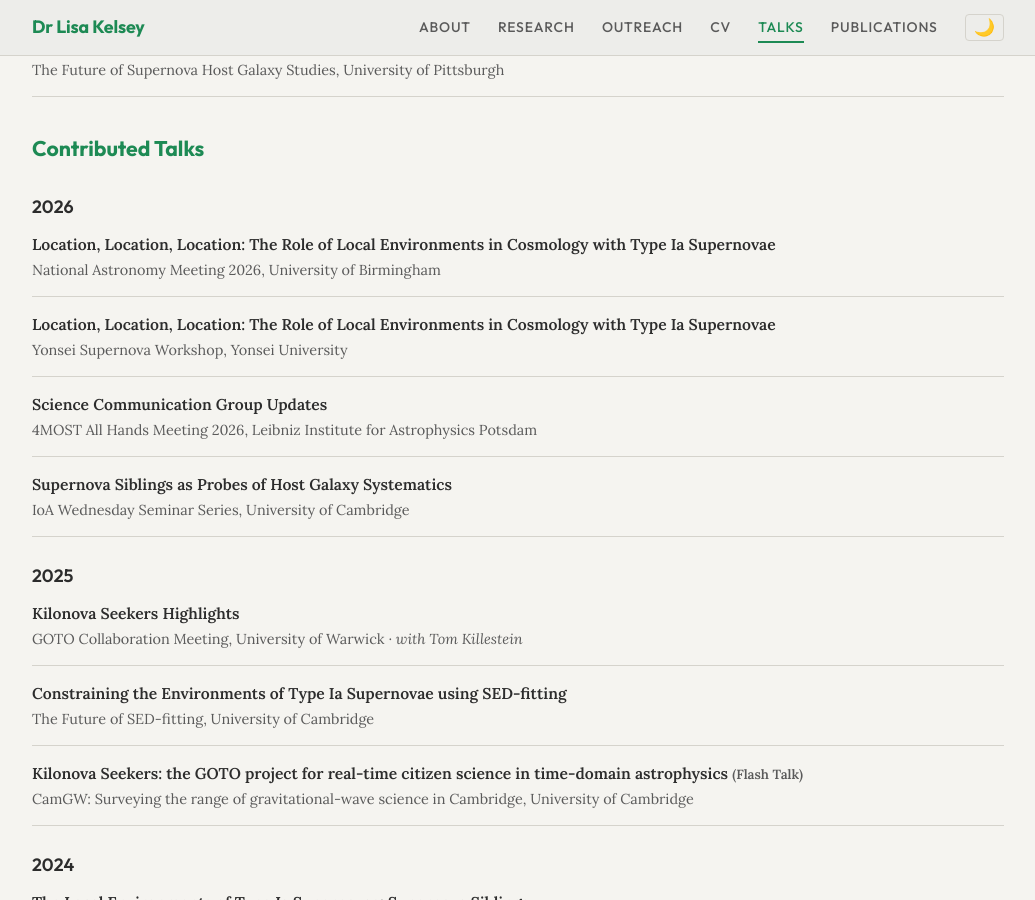
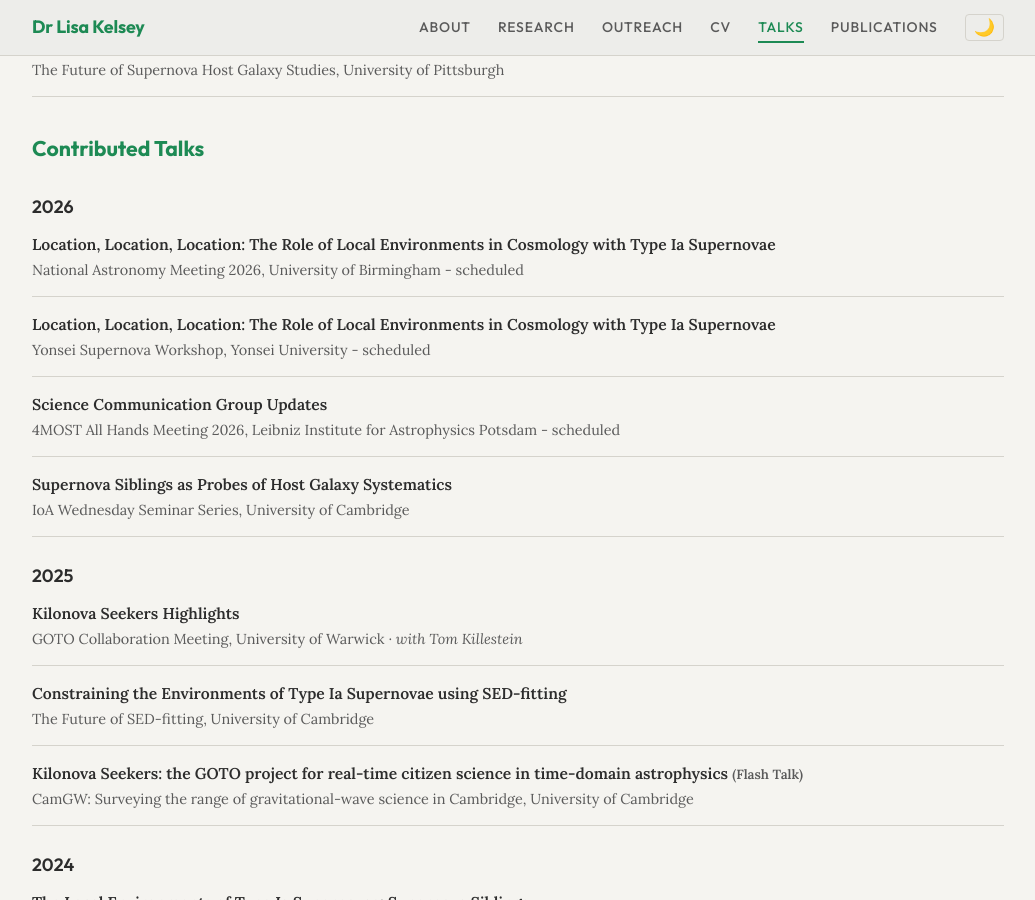
Before and after one commit to LKelsey/LKelsey.github.io, a Jekyll site: the page built from talks.md, in a window 1280 px wide and 900 px high, scrolled down 1586 px. Shown: the whole window, without its empty margins (122-1157 px from the left). Built offline with Jekyll 4.4.1, drawn with Linux system fonts in a browser that asks for light colours.

Commit message:
Mark conferences as scheduled

```diff
--- a/_data/conference_talks.yml
+++ b/_data/conference_talks.yml
@@ -79,17 +79,17 @@
 
 contributed:
   - title: "Location, Location, Location: The Role of Local Environments in Cosmology with Type Ia Supernovae"
-    venue: National Astronomy Meeting 2026, University of Birmingham
+    venue: National Astronomy Meeting 2026, University of Birmingham - scheduled
     date: 2026-07-20
     year: 2026
 
   - title: "Location, Location, Location: The Role of Local Environments in Cosmology with Type Ia Supernovae"
-    venue: Yonsei Supernova Workshop, Yonsei University
+    venue: Yonsei Supernova Workshop, Yonsei University - scheduled
     date: 2026-06-24
     year: 2026
 
   - title: "Science Communication Group Updates"
-    venue: 4MOST All Hands Meeting 2026, Leibniz Institute for Astrophysics Potsdam
+    venue: 4MOST All Hands Meeting 2026, Leibniz Institute for Astrophysics Potsdam - scheduled
     date: 2026-06-03
     year: 2026
 
```
